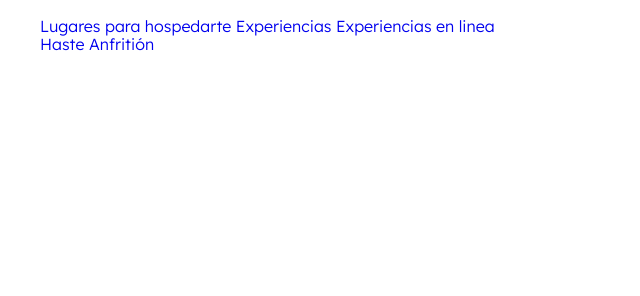
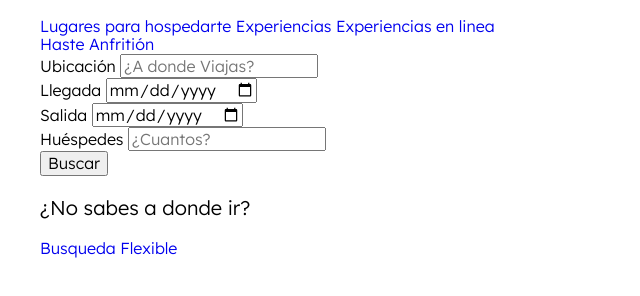
Before and after one commit to jimmy-bustillo/airbnb, a website: page index.html in a window 1280 px wide. Shown: the part 46-342 px from the top of the page, without its empty margins (0-640 px from the left). Drawn offline with nearby package versions, Linux system fonts and the light colour scheme; files that its build step writes are made by us from their sources.

Commit message:
agrega foumulario, clases a los link y div de busqueda al header

```diff
--- a/index.html
+++ b/index.html
@@ -20,14 +20,55 @@
           <p class="barra__nombre">Viaje</p>
         </div>
         <nav class="barra__navegacion">
-          <a href="#">Lugares para hospedarte</a>
-          <a href="#">Experiencias</a>
-          <a href="#">Experiencias en linea</a>
+          <a class="barra__link" href="#">Lugares para hospedarte</a>
+          <a class="barra__link" href="#">Experiencias</a>
+          <a class="barra__link" href="#">Experiencias en linea</a>
         </nav>
 
         <nav class="barra__login">
-          <a href="#">Haste Anfritión</a>
+          <a class="barra__link" href="#">Haste Anfritión</a>
         </nav>
+      </div>
+
+      <form class="formulario contenedor">
+        <div class="formulario__campo">
+          <label for="ubicacion" class="formulario__label">Ubicación</label>
+          <input
+            type="text"
+            class="formulario__input"
+            id="ubicacion"
+            placeholder="¿A donde Viajas?"
+          />
+        </div>
+
+        <div class="formulario__campo">
+          <label for="llegada" class="formulario__label">Llegada</label>
+          <input type="date" class="formulario__input" id="llegada" />
+        </div>
+
+        <div class="formulario__campo">
+          <label for="salida" class="formulario__label">Salida</label>
+          <input type="date" class="formulario__input" id="salida" />
+        </div>
+
+        <div class="formulario__campo">
+          <label for="huespedes" class="formulario__label">Huéspedes</label>
+          <input
+            type="number"
+            class="formulario__input"
+            id="huespedes"
+            placeholder="¿Cuantos?"
+          />
+        </div>
+
+        <div class="formulario__campo">
+          <input type="submit" class="formulario__submit" value="Buscar" />
+        </div>
+      </form>
+
+      <div class="header__busqueda contenedor">
+        <p class="header__busqueda-label">¿No sabes a donde ir?</p>
+        <a href="#" class="header__busqueda-boton">Busqueda Flexible</a>
       </div>
     </header>
   </body>
```
